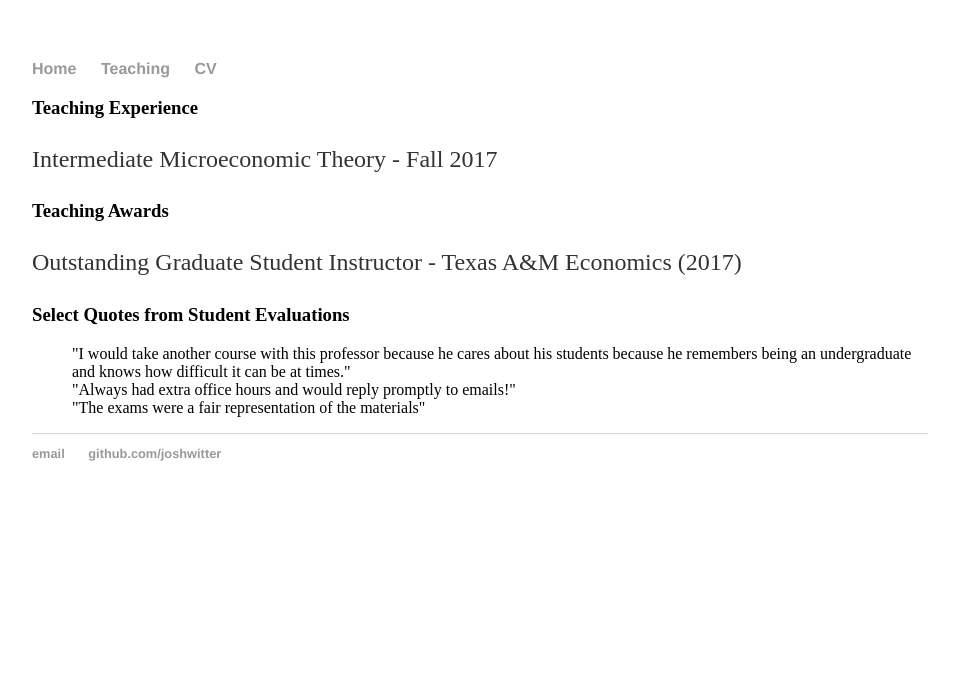
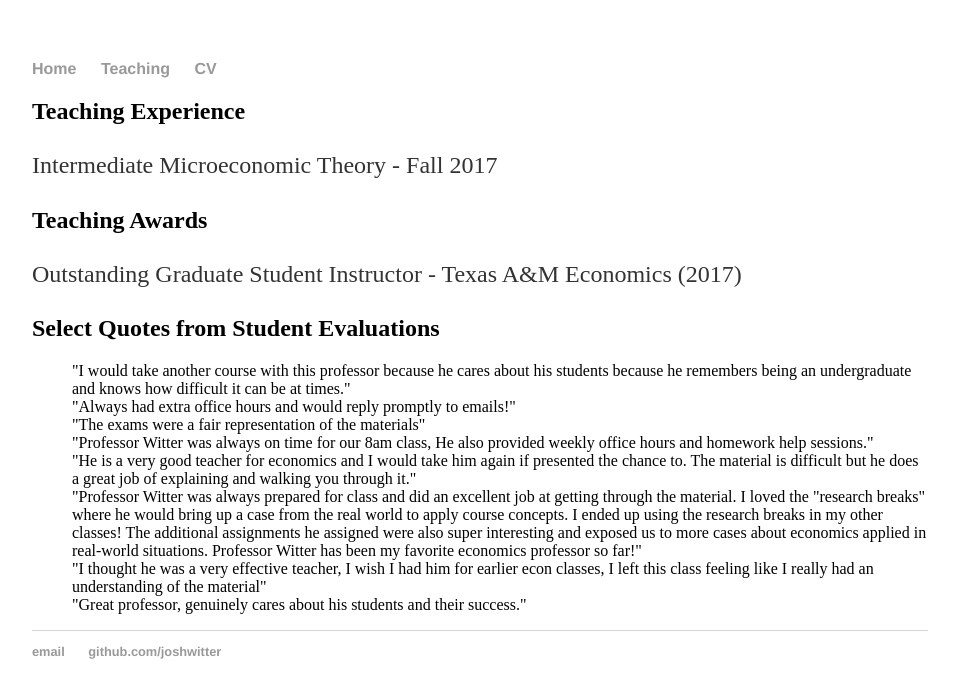
Before and after one commit to joshwitter/joshwitter.github.io, a Jekyll site: the page built from teaching/index.html, in a window 1280 px wide. Shown: the top 698 px of the page, without its empty margins (160-1119 px from the left). Built offline with Jekyll 4.4.1, drawn with Linux system fonts in a browser that asks for light colours.

Commit message:
Update index.html

```diff
--- a/teaching/index.html
+++ b/teaching/index.html
@@ -3,17 +3,36 @@ layout: default
 title: Teaching
 ---
 <div class="teach">
-	<h3>Teaching Experience </h3>
+<h2>Teaching Experience </h3>
 	  <p> Intermediate Microeconomic Theory - Fall 2017 </p>
 
-  <h3>Teaching Awards </h3>
+<h2>Teaching Awards </h3>
 	  <p> Outstanding Graduate Student Instructor - Texas A&M Economics (2017) </p>
 
-  <h3> Select Quotes from Student Evaluations </h3>
-    <ul style="list-style: none;">
+<h2> Select Quotes from Student Evaluations </h3>
+  <ul style="list-style: none;">
     <li> "I would take another course with this professor because he cares about his students because he remembers
   being an undergraduate and knows how difficult it can be at times." </li>
+
     <li> "Always had extra office hours and would reply promptly to emails!" </li>
+
     <li> "The exams were a fair representation of the materials" </li>
+
+    <li> "Professor Witter was always on time for our 8am class, He also provided weekly office hours and homework help
+sessions." </li>
+
+    <li> "He is a very good teacher for economics and I would take him again if presented the chance to. The material is
+difficult but he does a great job of explaining and walking you through it." </li>
+
+     <li> "Professor Witter was always prepared for class and did an excellent job at getting through the material. I loved the
+"research breaks" where he would bring up a case from the real world to apply course concepts. I ended up using the
+research breaks in my other classes! The additional assignments he assigned were also super interesting and exposed
+us to more cases about economics applied in real-world situations. Professor Witter has been my favorite economics
+	     professor so far!" </li>
+
+     <li> "I thought he was a very effective teacher, I wish I had him for earlier econ classes, I left this class feeling like I really
+	had an understanding of the material" </li>
+
+     <li> "Great professor, genuinely cares about his students and their success." </li>
     </ul>
 </div><!-- /.teach -->
```
